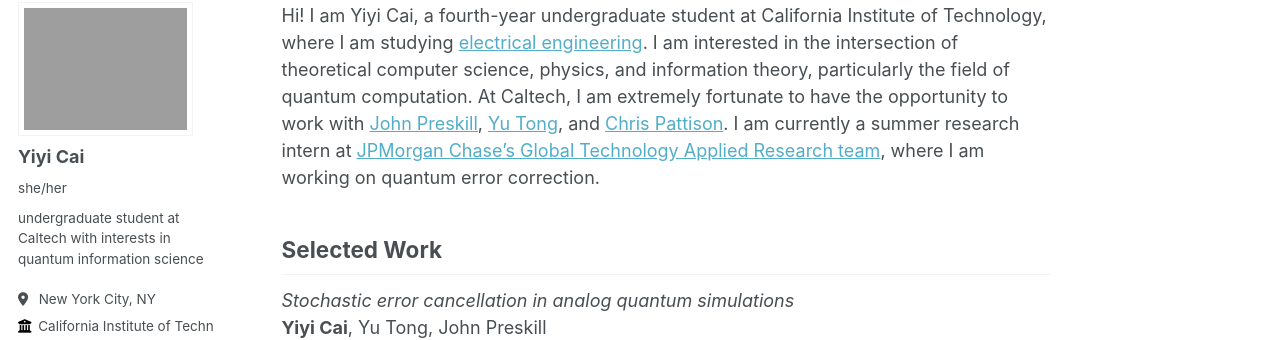
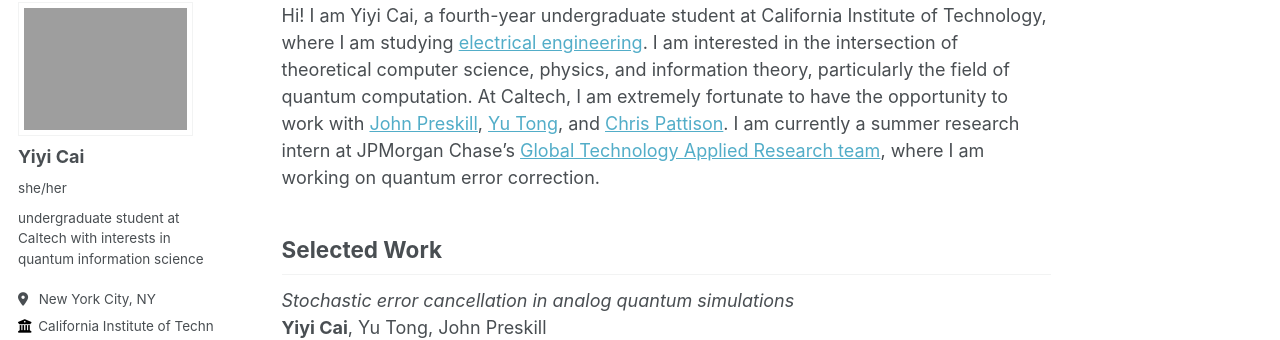
Before and after one commit to Yiyi-Cai/yiyi-cai.github.io, a Jekyll site: the page built from _pages/about.md, in a window 1280 px wide. Shown: the part 104-444 px from the top of the page. Built offline with Jekyll 4.4.1, drawn with Linux system fonts in a browser that asks for light colours; some web fonts are replaced.

```diff
--- a/_pages/about.md
+++ b/_pages/about.md
@@ -6,7 +6,7 @@ redirect_from:
   - /about.html
 ---
 
-Hi! I am Yiyi Cai, a fourth-year undergraduate student at California Institute of Technology, where I am studying [electrical engineering](https://www.ee.caltech.edu/). I am interested in the intersection of theoretical computer science, physics, and information theory, particularly the field of quantum computation. At Caltech, I am extremely fortunate to have the opportunity to work with [John Preskill](http://theory.caltech.edu/~preskill/), [Yu Tong](https://scholars.duke.edu/person/yu.tong), and [Chris Pattison](https://scholar.google.com/citations?user=4neYf8oAAAAJ&hl=en). I am currently a summer research intern at [JPMorgan Chase's Global Technology Applied Research team](https://www.jpmorgan.com/technology/applied-research), where I am working on quantum error correction.
+Hi! I am Yiyi Cai, a fourth-year undergraduate student at California Institute of Technology, where I am studying [electrical engineering](https://www.ee.caltech.edu/). I am interested in the intersection of theoretical computer science, physics, and information theory, particularly the field of quantum computation. At Caltech, I am extremely fortunate to have the opportunity to work with [John Preskill](http://theory.caltech.edu/~preskill/), [Yu Tong](https://scholars.duke.edu/person/yu.tong), and [Chris Pattison](https://scholar.google.com/citations?user=4neYf8oAAAAJ&hl=en). I am currently a summer research intern at JPMorgan Chase's [Global Technology Applied Research team](https://www.jpmorgan.com/technology/applied-research), where I am working on quantum error correction.
 
 
 Selected Work
```
